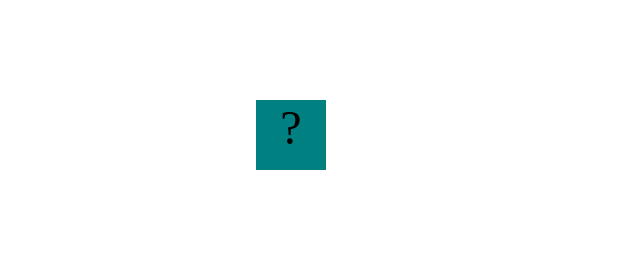
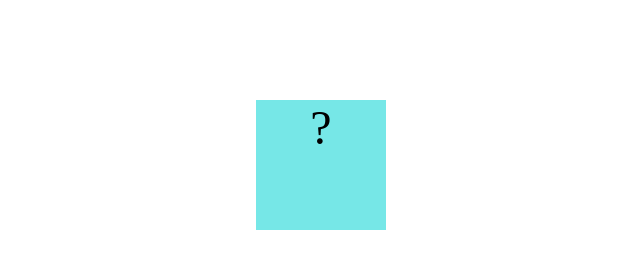
Before and after one commit to roconnell15/fall2026.github.io, a plain HTML site: page fsd-projects/bouncing-box/index.html in a window 1280 px wide. Shown: the whole page, without its empty margins (241-881 px from the left). Drawn offline with Linux system fonts and the light colour scheme.

Commit message:
bouncing box

```diff
--- a/fsd-projects/bouncing-box/index.html
+++ b/fsd-projects/bouncing-box/index.html
@@ -7,9 +7,9 @@
   <script src="jquery.min.js"></script>
   <style>
     .box {
-      width: 70px;
-      height: 70px;
-      background-color: teal;
+      width: 130px;
+      height: 130px;
+      background-color: rgb(118, 231, 231);
       font-size: 300%;
       text-align: center;
       user-select: none;
```
